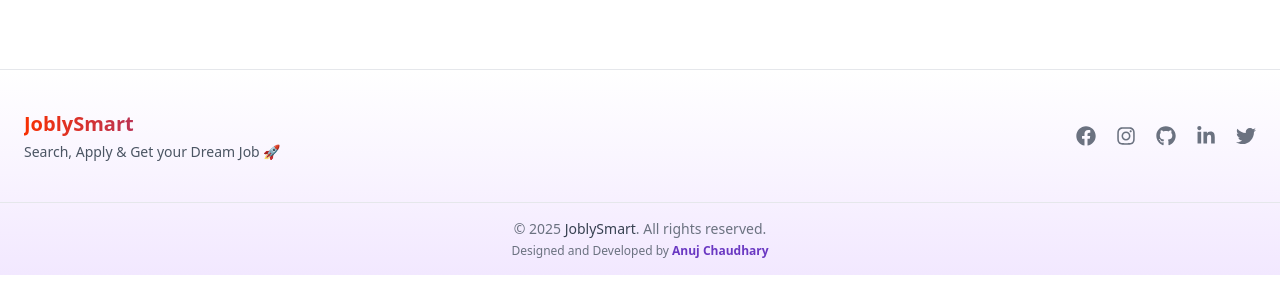
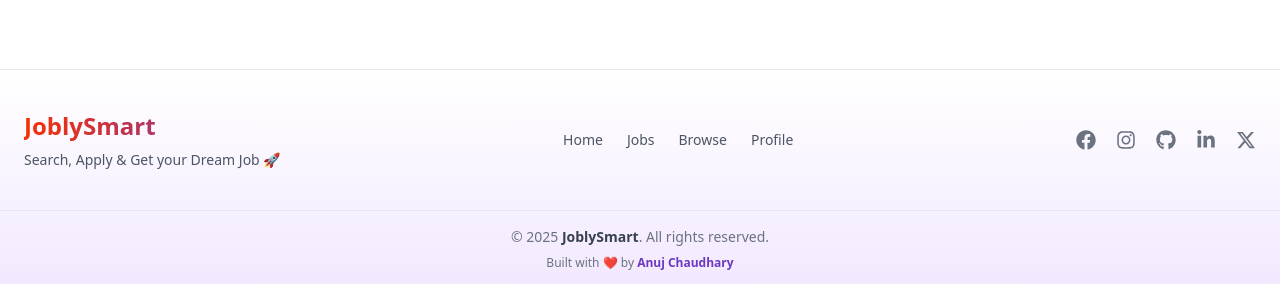
Before and after one commit to AnujChaudhary0497/JoblySmart-JobPortal, a React (Vite) app in the folder frontend/: page / in a window 1280 px wide. Shown: the part 1008-1292 px from the top of the page. Built offline with nearby package versions, Linux system fonts and the light colour scheme; no server answers.

Commit message:
footer final update

```diff
--- a/frontend/package.json
+++ b/frontend/package.json
@@ -27,7 +27,7 @@
     "next-themes": "^0.4.6",
     "react": "^19.1.1",
     "react-dom": "^19.1.1",
-    "react-icons": "^5.5.0",
+    "react-icons": "^5.6.0",
     "react-redux": "^9.2.0",
     "react-router-dom": "^7.8.2",
     "redux-persist": "^6.0.0",
--- a/frontend/src/components/Footer.jsx
+++ b/frontend/src/components/Footer.jsx
@@ -3,22 +3,55 @@ import {
   FaFacebook,
   FaInstagram,
   FaGithub,
-  FaTwitter,
   FaLinkedinIn,
 } from "react-icons/fa";
+import { FaXTwitter } from "react-icons/fa6";
 
 export default function Footer() {
   return (
     <footer className="bg-gradient-to-b from-white via-[#f9f4ff] to-[#f2e8ff] border-t border-gray-200 mt-12">
-      <div className="container mx-auto px-6 py-10 flex flex-col md:flex-row items-center justify-between gap-6">
-        {/* Left Section */}
+      <div className="container mx-auto px-6 py-10">
+        <div className="flex flex-col md:flex-row items-center justify-between gap-8">
+
+          {/* Brand */}
           <div className="text-center md:text-left">
-          <h2 className="text-xl font-extrabold bg-gradient-to-r from-[#F83002] to-[#6A38C2] bg-clip-text text-transparent">
+            <h2 className="text-2xl font-extrabold bg-gradient-to-r from-[#F83002] to-[#6A38C2] bg-clip-text text-transparent">
               JoblySmart
             </h2>
-          <p className="text-sm text-gray-600 mt-1">
+            <p className="text-sm text-gray-600 mt-2">
               Search, Apply & Get your Dream Job 🚀
             </p>
+          </div>
+
+          {/* Quick Links */}
+          <div className="flex flex-wrap justify-center gap-6 text-sm font-medium text-gray-600">
+            <a
+              href="/"
+              className="hover:text-[#6A38C2] transition-colors duration-300"
+            >
+              Home
+            </a>
+
+            <a
+              href="/jobs"
+              className="hover:text-[#6A38C2] transition-colors duration-300"
+            >
+              Jobs
+            </a>
+
+            <a
+              href="/browse"
+              className="hover:text-[#6A38C2] transition-colors duration-300"
+            >
+              Browse
+            </a>
+
+            <a
+              href="/profile"
+              className="hover:text-[#6A38C2] transition-colors duration-300"
+            >
+              Profile
+            </a>
           </div>
 
           {/* Social Icons */}
@@ -30,14 +63,14 @@ export default function Footer() {
                 hover: "hover:text-[#1877F2]",
               },
               {
-              href: "https://www.instagram.com/anujchaudhary_0497?igsh=anFoNG1oYngyYmpv",
+                href: "https://www.instagram.com/anujchaudhary_0497",
                 icon: <FaInstagram size={20} />,
                 hover: "hover:text-[#E1306C]",
               },
               {
                 href: "https://github.com/AnujChaudhary0497",
                 icon: <FaGithub size={20} />,
-              hover: "hover:text-gray-800",
+                hover: "hover:text-black",
               },
               {
                 href: "https://linkedin.com/in/anuj-chaudhary-411792271",
@@ -45,9 +78,9 @@ export default function Footer() {
                 hover: "hover:text-[#0A66C2]",
               },
               {
-              href: "https://x.com/Anuj0497?t=PDl8mvfEG_HIs0zhElfYtA&s=09",
-              icon: <FaTwitter size={20} />,
-              hover: "hover:text-[#1DA1F2]",
+                href: "https://x.com/Anuj0497",
+                icon: <FaXTwitter size={20} />,
+                hover: "hover:text-black",
               },
             ].map((item, index) => (
               <a
@@ -62,14 +95,21 @@ export default function Footer() {
             ))}
           </div>
         </div>
+      </div>
 
-      {/* Bottom Section */}
+      {/* Bottom */}
       <div className="text-center text-sm text-gray-500 py-4 border-t border-gray-200">
         © {new Date().getFullYear()}{" "}
-        <span className="font-medium text-gray-700">JoblySmart</span>. All rights reserved.
-        <p className="mt-1 text-xs">
-          Designed and Developed by{" "}
-          <span className="text-[#6A38C2] font-semibold">Anuj Chaudhary</span>
+        <span className="font-semibold text-gray-700">
+          JoblySmart
+        </span>
+        . All rights reserved.
+
+        <p className="mt-2 text-xs">
+          Built with ❤️ by{" "}
+          <span className="text-[#6A38C2] font-semibold">
+            Anuj Chaudhary
+          </span>
         </p>
       </div>
     </footer>
```
Also changed, not shown: 1 other file (tests, documents, lock files or other folders). Lines whose indentation alone changed are shown as unchanged.
